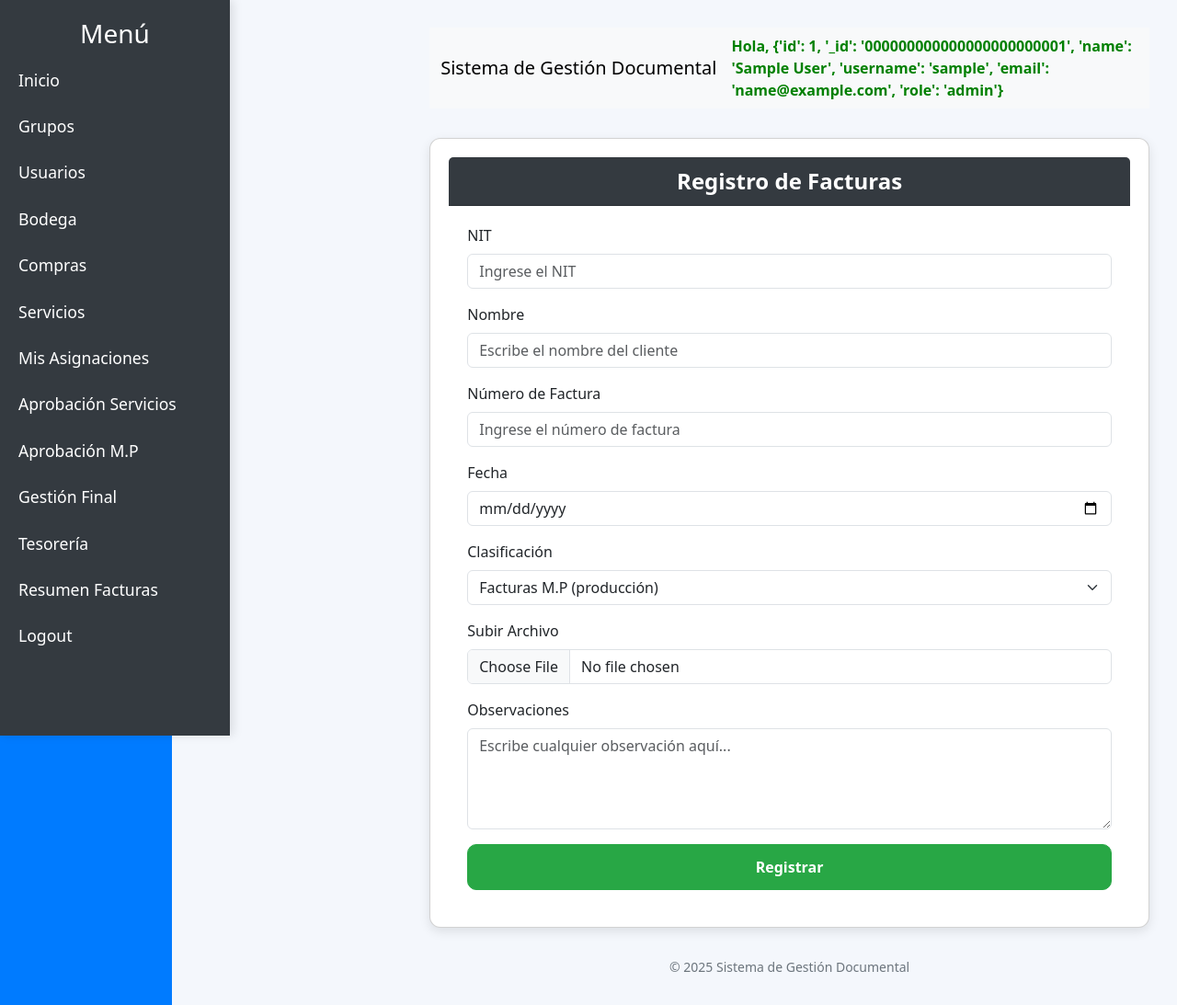
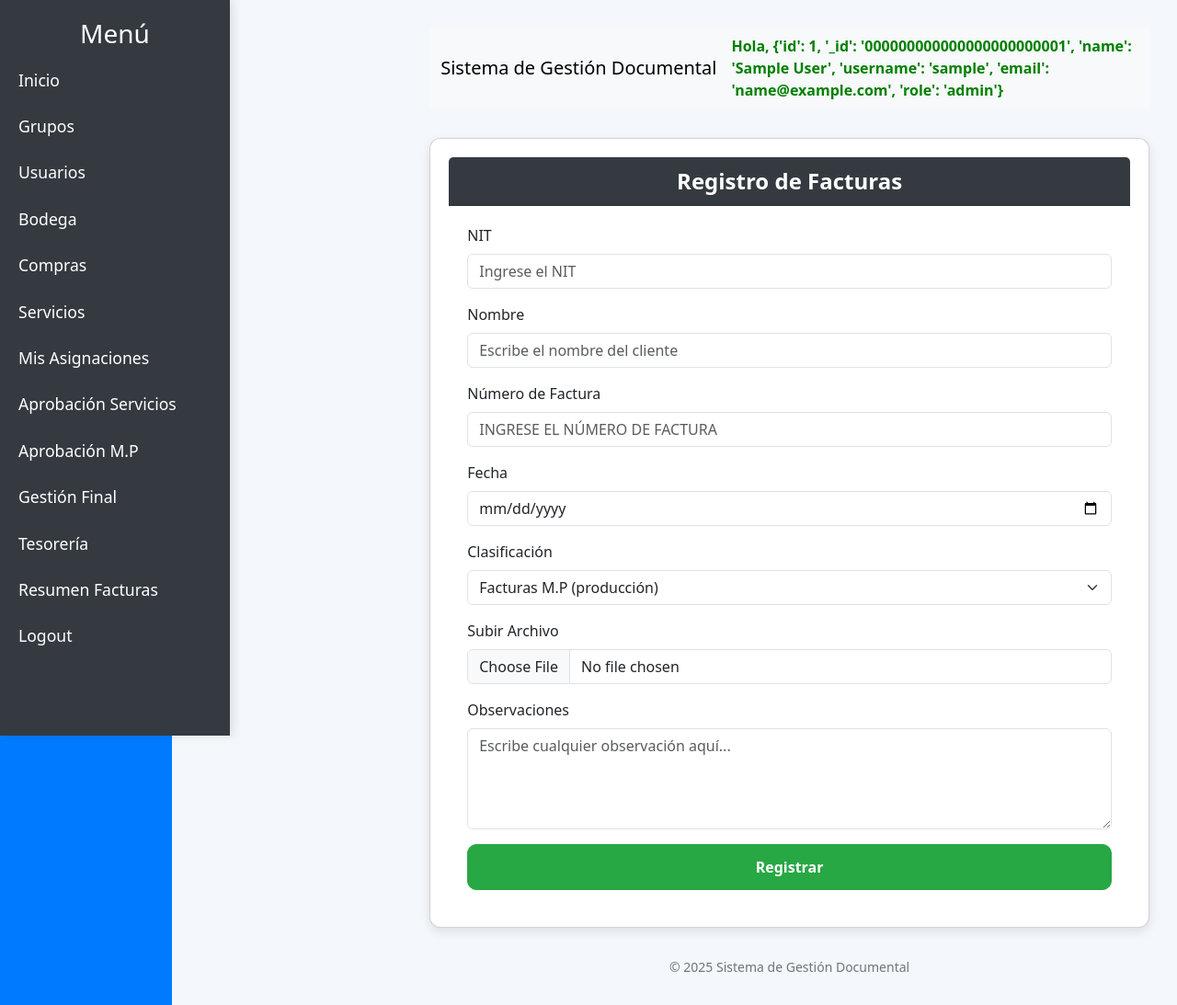
Before and after one commit to samaracosmetics21/DocumentacionContabilidad, a Flask app: page / in a window 1280 px wide. Shown: the whole page at 92% size. Run offline with Flask 3, Linux system fonts and the light colour scheme; the visitor is signed in with stand-in values (Sample User, id 1); some libraries are stand-ins or nearby versions.

Commit message:
convertir numero de factura a mayusculas en html

```diff
--- a/templates/index.html
+++ b/templates/index.html
@@ -184,7 +184,7 @@
                     </div>
                     <div class="mb-3">
                         <label for="numero_factura" class="form-label">Número de Factura</label>
-                        <input type="text" id="numero_factura" name="numero_factura" class="form-control" placeholder="Ingrese el número de factura" required>
+                        <input type="text" id="numero_factura" name="numero_factura" class="form-control" placeholder="Ingrese el número de factura" required style="text-transform: uppercase;">
                     </div>
                     <div class="mb-3">
                         <label for="fecha" class="form-label">Fecha</label>
```
